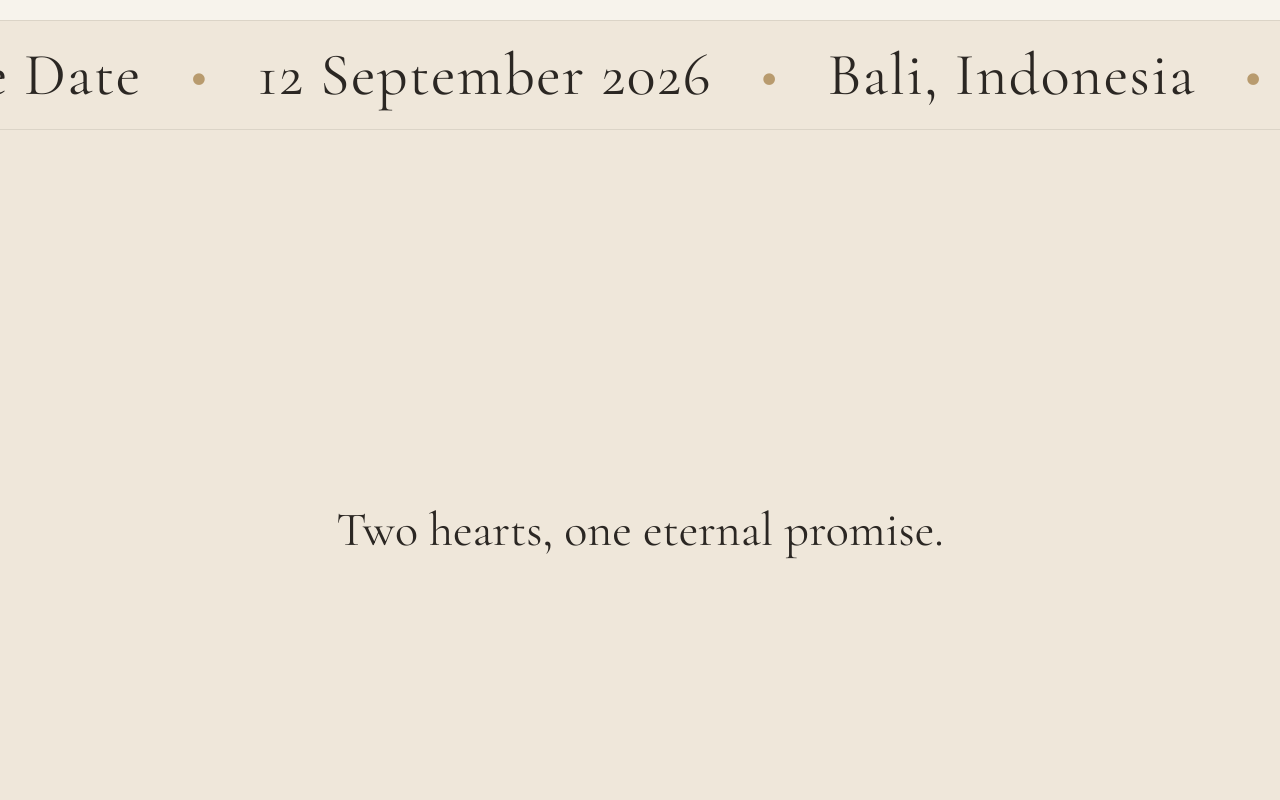
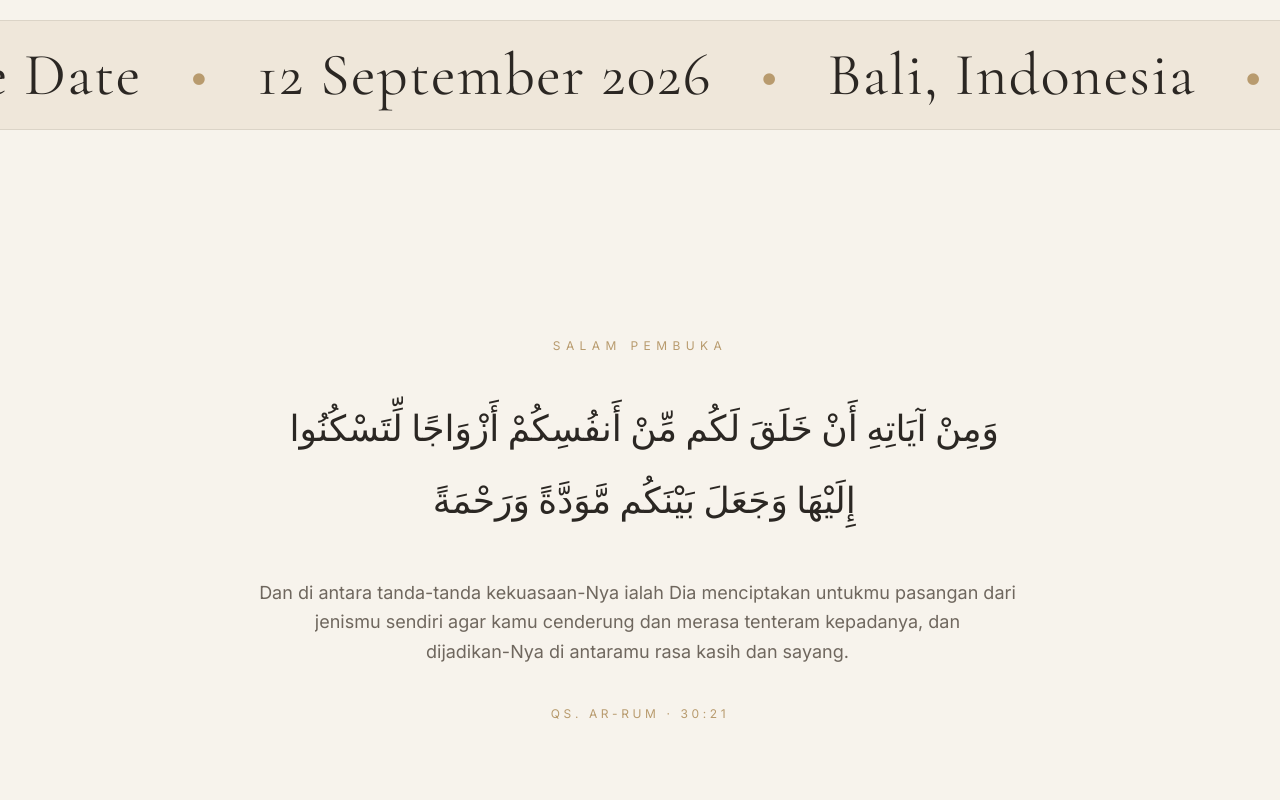
Before and after one commit to tripng/website-invitation, a React (Vite) app: page / in a window 1280 px wide. Shown: the part 780-1580 px from the top of the page. Built offline with nearby package versions, Linux system fonts and the light colour scheme; grey boxes are pictures that could not be loaded.

Commit message:
Add OpeningBlessing section: Ar-Rum 30:21 with scroll-triggered word reveal

```diff
--- a/src/App.jsx
+++ b/src/App.jsx
@@ -5,6 +5,7 @@ import StickyNavigation from "./components/StickyNavigation";
 import HeroSection from "./components/HeroSection";
 import MarqueeSection from "./components/MarqueeSection";
 import ScrollRevealSection from "./components/ScrollRevealSection";
+import OpeningBlessing from "./components/OpeningBlessing";
 import ParallaxSection from "./components/ParallaxSection";
 import PreWeddingGallery from "./components/PreWeddingGallery";
 import ScrollFollower from "./components/ScrollFollower";
@@ -23,6 +24,7 @@ export default function App() {
         <StickyNavigation />
         <HeroSection start={ready} />
         <MarqueeSection />
+        <OpeningBlessing />
         <ScrollRevealSection />
         <ParallaxSection />
         <PreWeddingGallery />
--- /dev/null
+++ b/src/components/OpeningBlessing.jsx
@@ -0,0 +1,68 @@
+import { useEffect, useRef } from "react";
+import { gsap } from "gsap";
+import { ScrollTrigger } from "gsap/ScrollTrigger";
+
+gsap.registerPlugin(ScrollTrigger);
+
+const ARABIC =
+  "وَمِنْ آيَاتِهِ أَنْ خَلَقَ لَكُم مِّنْ أَنفُسِكُمْ أَزْوَاجًا لِّتَسْكُنُوا إِلَيْهَا وَجَعَلَ بَيْنَكُم مَّوَدَّةً وَرَحْمَةً";
+const TRANSLATION =
+  "Dan di antara tanda-tanda kekuasaan-Nya ialah Dia menciptakan untukmu pasangan dari jenismu sendiri agar kamu cenderung dan merasa tenteram kepadanya, dan dijadikan-Nya di antaramu rasa kasih dan sayang.";
+
+function Words({ text, className }) {
+  return (
+    <span className={className}>
+      {text.split(" ").map((word, i) => (
+        <span key={i} className="inline-block overflow-hidden align-bottom">
+          <span className="rw inline-block">{word}&nbsp;</span>
+        </span>
+      ))}
+    </span>
+  );
+}
+
+export default function OpeningBlessing() {
+  const root = useRef(null);
+
+  useEffect(() => {
+    const ctx = gsap.context(() => {
+      gsap.from(".rw", {
+        yPercent: 100,
+        opacity: 0,
+        duration: 0.9,
+        ease: "power3.out",
+        stagger: 0.012,
+        scrollTrigger: {
+          trigger: root.current,
+          start: "top 75%",
+        },
+      });
+    }, root);
+    return () => ctx.revert();
+  }, []);
+
+  return (
+    <section
+      ref={root}
+      className="relative flex min-h-screen items-center justify-center bg-cream px-6 py-24"
+    >
+      <div className="mx-auto max-w-3xl text-center">
+        <p className="mb-10 font-sans text-xs tracking-[0.45em] uppercase text-gold">
+          Salam Pembuka
+        </p>
+        <p
+          dir="rtl"
+          className="mb-10 font-serif text-3xl leading-loose text-ink md:text-4xl"
+        >
+          <Words text={ARABIC} />
+        </p>
+        <p className="font-sans text-base leading-relaxed text-ink-soft md:text-lg">
+          <Words text={TRANSLATION} />
+        </p>
+        <p className="mt-10 font-sans text-xs tracking-[0.3em] uppercase text-gold">
+          QS. Ar-Rum · 30:21
+        </p>
+      </div>
+    </section>
+  );
+}
```
